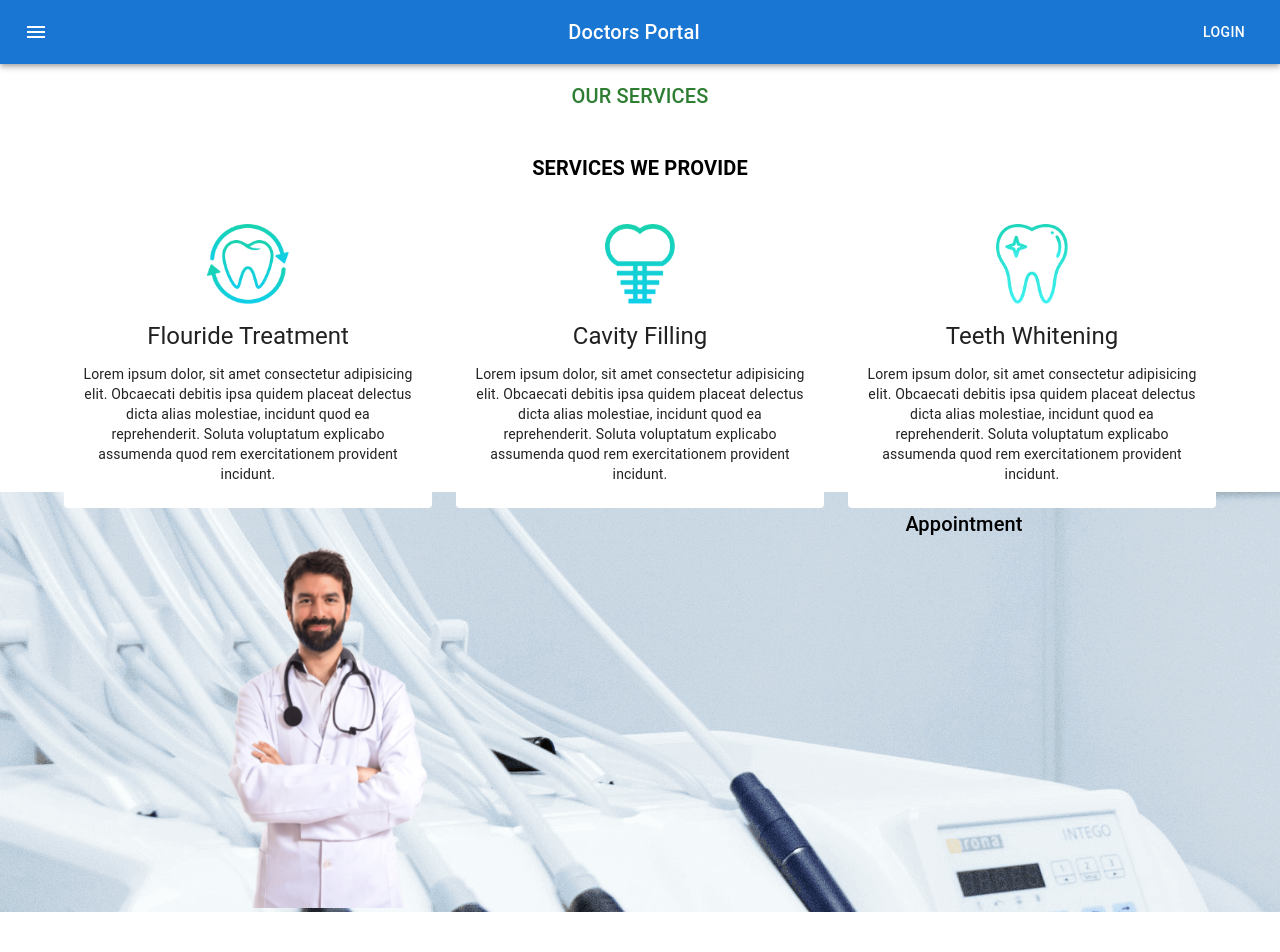
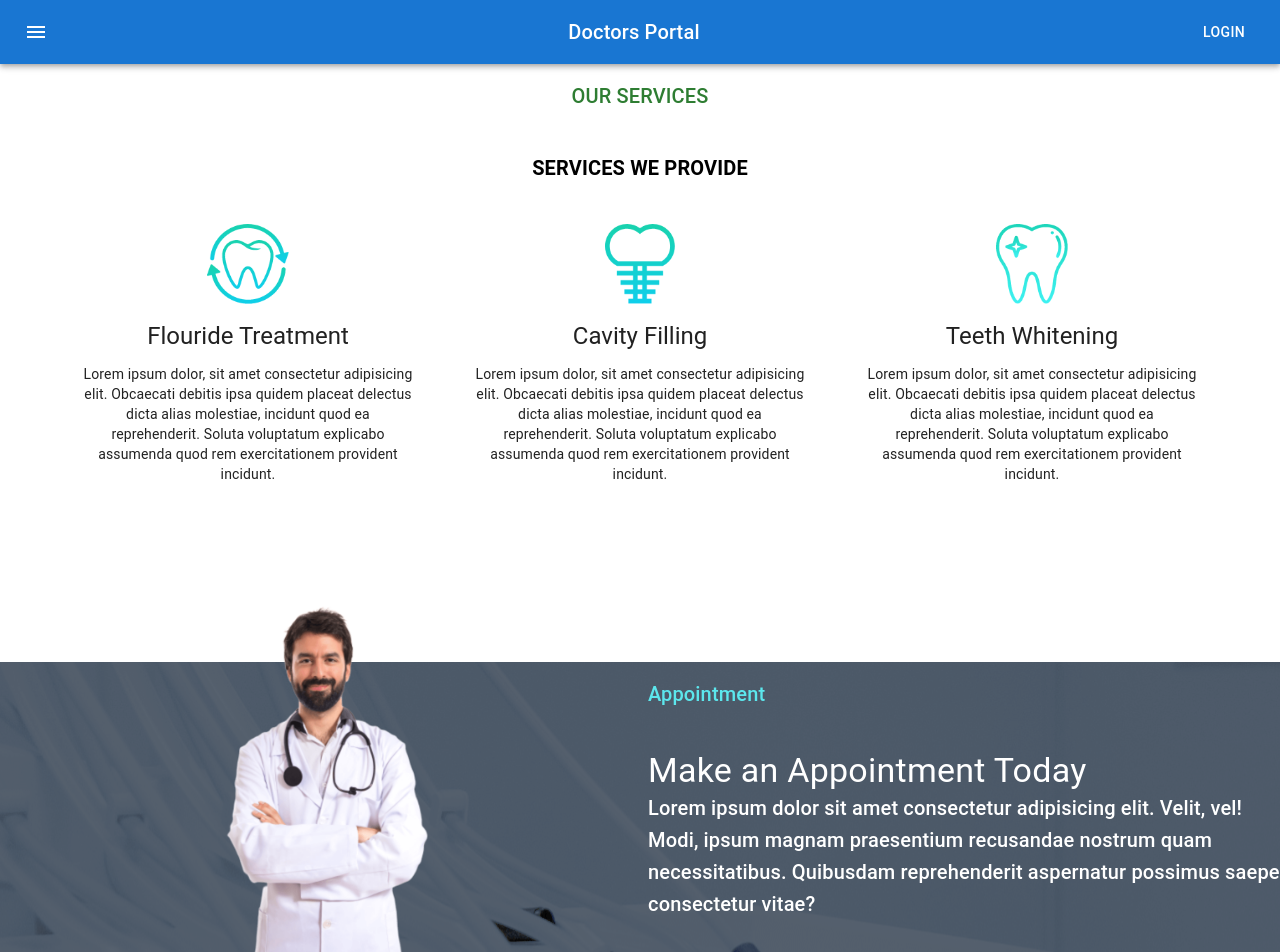
Before and after one commit to jaherm9/final-project-client-m69, a React (Create React App) app: page / in a window 1280 px wide. Shown: the top 952 px of the page. Before the commit the page ends 912 px from the top, so only its background shows below. Built offline with nearby package versions, Linux system fonts and the light colour scheme.

Commit message:
69-7 Make Image popup and background position

```diff
--- a/src/Pages/Home/AppointmentBanner/AppointmentBanner.js
+++ b/src/Pages/Home/AppointmentBanner/AppointmentBanner.js
@@ -3,25 +3,41 @@ import Box from '@mui/material/Box';
 import Grid from '@mui/material/Grid';
 import doctor from '../../../images/doctor.png';
 import bg from '../../../images/appointment-bg.png';
-import { Typography } from '@mui/material';
+import { Button, Typography } from '@mui/material';
 
-const appointmentBg = {
-    background: `url(${bg})`
+const appointmentBanner = {
+    background: `url(${bg})`,
+    backgroundColor:'rgba(45, 58, 74, 0.8)',
+    backgroundBlendMode: 'darken, luminosity',
+    marginTop:170
 }
 
 const AppointmentBanner = () => {
     return (
-        <Box style={appointmentBg} sx={{ flexGrow: 1 }}>
+        <Box style={appointmentBanner} sx={{ flexGrow: 1 }}>
       <Grid container spacing={2}>
         <Grid item xs={12} md={6}>
           <img
-          style={{width:400}}
-          src={doctor} alt="img is missing" />
+            style={{width:400, marginTop:'-110px'}}
+            src={doctor} alt="img is missing" />
         </Grid>
-        <Grid item xs={12} md={6}>
-          <Typography variant="h6">
-            Appointment
-          </Typography>
+        <Grid item xs={12} md={6} sx={{
+            justifyContent: 'flex-start',
+            alignItems: 'center',
+            textAlign: 'left'
+        }}>
+          <Box>
+            <Typography variant="h6" sx={{mb: 5}} style={{color: '#5CE7ED'}}>
+                Appointment
+            </Typography>
+            <Typography variant="h4" style={{color: 'white'}}>
+                Make an Appointment Today
+            </Typography>
+            <Typography variant="h6" sx={{mb: 5}} style={{color: 'white', fontSize: '14', fonWeight:300}}>
+                Lorem ipsum dolor sit amet consectetur adipisicing elit. Velit, vel! Modi, ipsum magnam praesentium recusandae nostrum quam necessitatibus. Quibusdam reprehenderit aspernatur possimus saepe consectetur vitae?
+            </Typography>
+            <Button variant="contained">Learn More</Button>
+          </Box>
         </Grid>
 
       </Grid>
```
